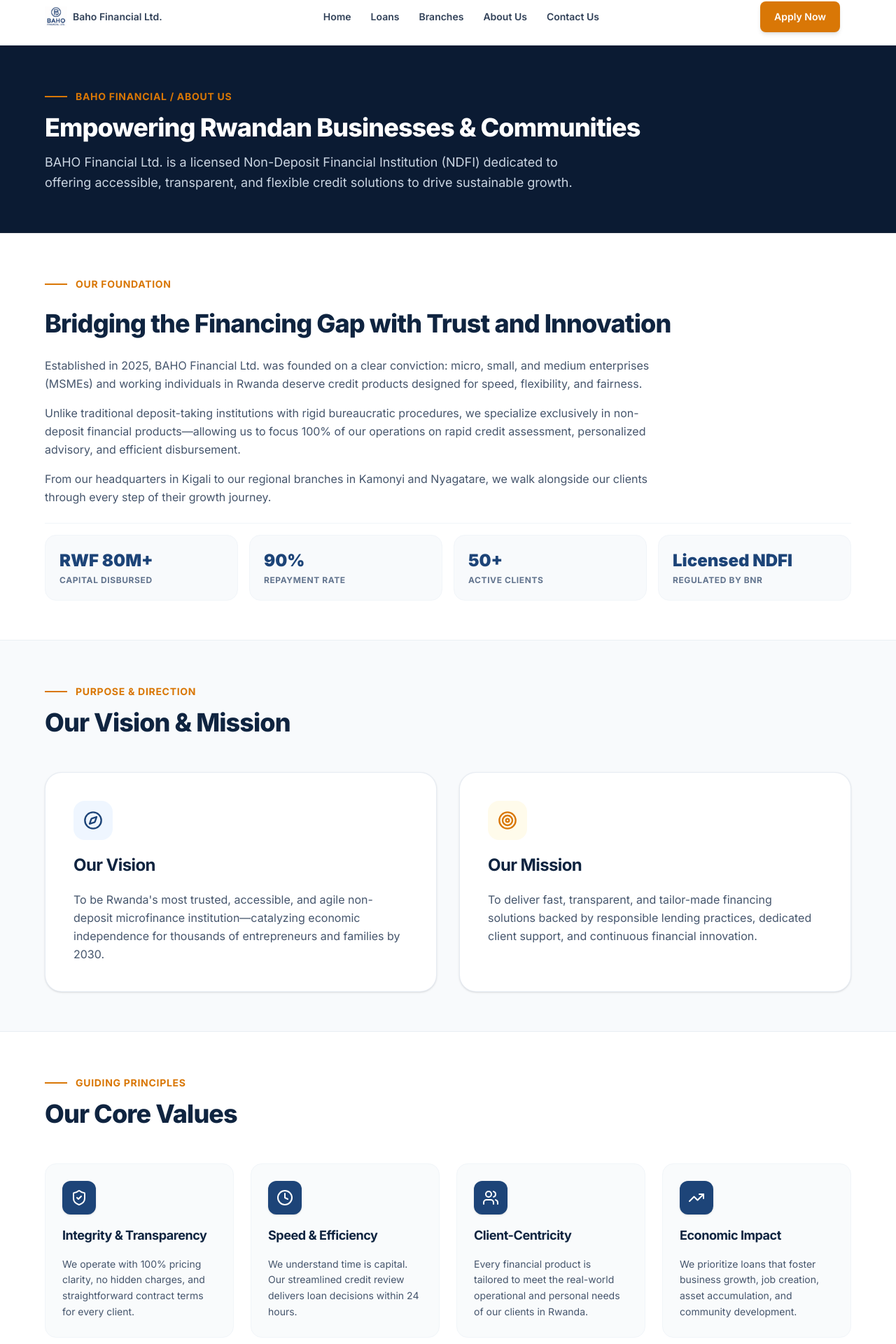
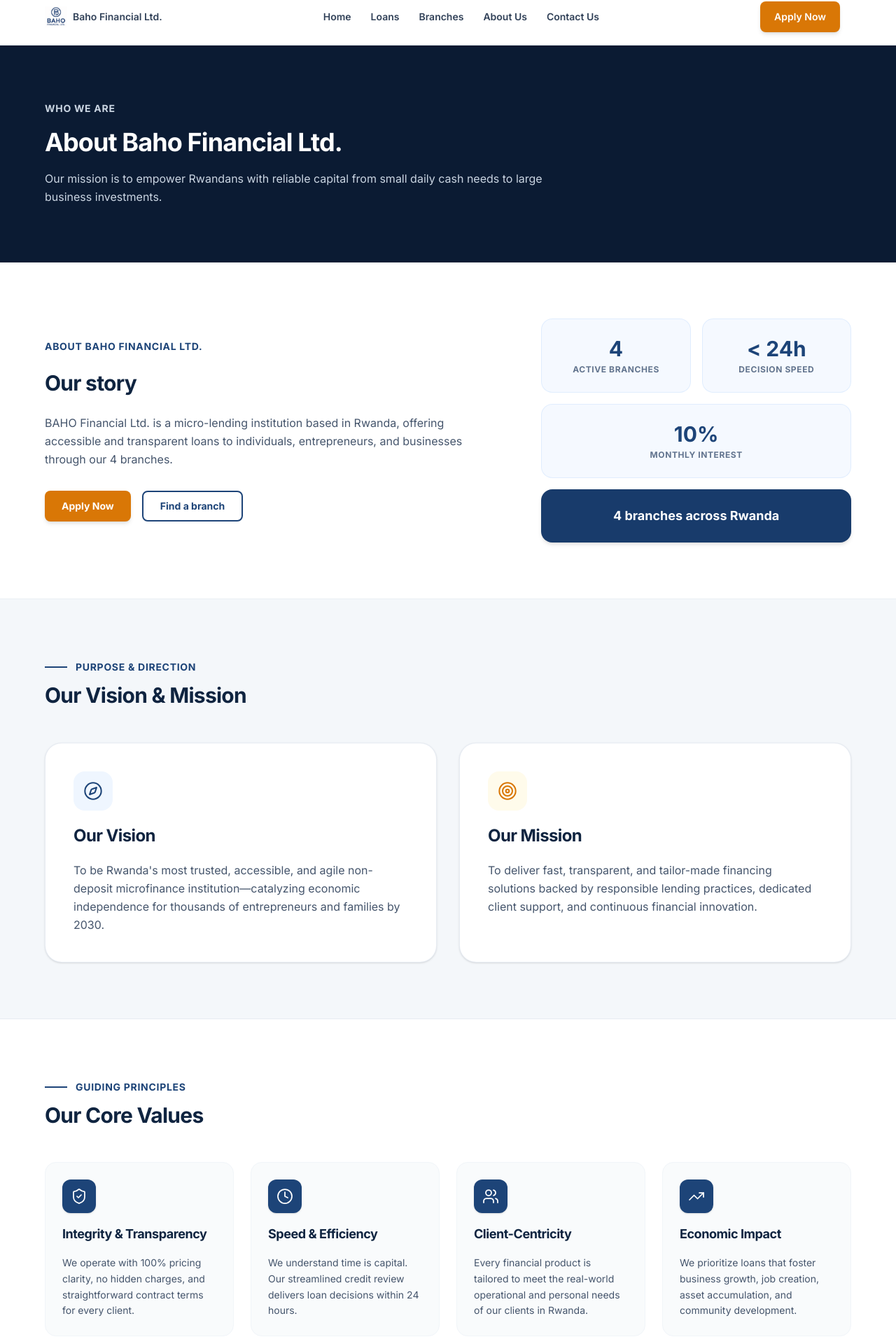
Before and after one commit to mutanganaben/baho-financial-website, a Next.js app in the folder frontend/: page /about in a window 1280 px wide. Shown: the part 16-1936 px from the top of the page at 70% size. Built offline with nearby package versions, Linux system fonts and the light colour scheme.

Commit message:
content(home): rewrite generic copy with specific language

```diff
--- a/frontend/app/about/page.tsx
+++ b/frontend/app/about/page.tsx
@@ -15,7 +15,7 @@ import {
   Users,
   TrendingUp,
   Clock,
-  User,
+  UserRound,
 } from "lucide-react";
 const CORE_VALUES = [
   {
@@ -73,22 +73,16 @@ const MILESTONES = [
 
 const LEADERSHIP_TEAM = [
   {
-    name: "Joshua Intwari",
-    role: "Managing Director & CEO",
-    bio: "Over 15 years of senior executive experience in Rwandan banking, microfinance risk management, and SME growth strategy.",
-    image: "",
+    role: "Operations and Business Manager",
+    department: "OPERATIONS AND BUSINESS MANAGER",
   },
   {
-    name: "Jacky",
-    role: "Operations and Business Manager",
-    bio: "Expert in retail lending, credit underwriting, and branch operations, driving 90%+ portfolio quality across all regions.",
-    image: "",
+    role: "Finance & Administration",
+    department: "FINANCE & ADMINISTRATION",
   },
   {
-    name: "Emmanuel",
-    role: "Finance & Administration Manager",
-    bio: "Specialist in regulatory compliance, NDFI financial governance, and financial consumer protection under BNR guidelines.",
-    image: "",
+    role: "Managing Director",
+    department: "MD",
   },
 ];
 
@@ -99,67 +93,79 @@ export default function AboutPage() {
 
       <main className="flex-1">
         {/* Section 1: Hero Banner */}
-        <section className="bg-[#0B1B33] text-white py-10 sm:py-12 lg:py-14 relative overflow-hidden border-b border-slate-800">
+        <section className="bg-[#0B1B33] text-white py-16 lg:py-20 relative overflow-hidden border-b border-slate-800">
           <div className="absolute inset-0 bg-[radial-gradient(ellipse_at_top_right,_var(--tw-gradient-stops))] from-blue-900/20 via-transparent to-transparent pointer-events-none" />
 
-          <Container className="relative z-10 space-y-3">
-            <div className="inline-flex items-center space-x-3 text-baho-gold font-bold text-xs sm:text-sm tracking-wider uppercase">
-              <span className="w-8 h-0.5 bg-baho-gold inline-block" />
-              <span>BAHO FINANCIAL / ABOUT US</span>
+          <Container className="relative z-10 space-y-4">
+            <div className="text-slate-300 font-bold text-xs sm:text-sm tracking-wider uppercase">
+              <span>Who we are</span>
             </div>
 
-            <h1 className="text-2xl sm:text-3xl lg:text-4xl font-extrabold tracking-tight text-white leading-tight max-w-4xl">
-              Empowering Rwandan Businesses & Communities
+            <h1 className="text-2xl sm:text-3xl lg:text-4xl font-bold tracking-tight text-white leading-tight max-w-4xl">
+              About Baho Financial Ltd.
             </h1>
 
-            <p className="text-base sm:text-lg text-slate-300 max-w-3xl font-normal leading-relaxed">
-              BAHO Financial Ltd. is a licensed Non-Deposit Financial Institution (NDFI) dedicated to offering accessible, transparent, and flexible credit solutions to drive sustainable growth.
+            <p className="text-sm sm:text-base text-slate-300 max-w-3xl font-normal leading-relaxed">
+              Our mission is to empower Rwandans with reliable capital from small daily cash needs to large business investments.
             </p>
           </Container>
         </section>
 
         {/* Section 2: Institutional Story & Overview */}
-        <section className="py-10 sm:py-12 lg:py-14 bg-white border-b border-slate-200/70">
-          <Container className="space-y-8">
-            {/* Story Content */}
-            <div className="space-y-6">
-              <div className="inline-flex items-center space-x-3 text-baho-gold font-bold text-xs sm:text-sm tracking-wider uppercase">
-                <span className="w-8 h-0.5 bg-baho-gold inline-block" />
-                <span>OUR FOUNDATION</span>
+        <section className="py-16 lg:py-20 bg-white border-b border-slate-200/70">
+          <Container>
+            <div className="grid grid-cols-1 lg:grid-cols-12 gap-12 lg:gap-16 items-center">
+              {/* Left Column: Story Content */}
+              <div className="lg:col-span-7 space-y-6">
+                <div className="text-baho-navy font-bold text-xs sm:text-sm tracking-wider uppercase">
+                  <span>ABOUT BAHO FINANCIAL LTD.</span>
                 </div>
 
-              <h2 className="text-2xl sm:text-3xl lg:text-4xl font-extrabold text-baho-navy-dark tracking-tight leading-tight">
-                Bridging the Financing Gap with Trust and Innovation
+                <h2 className="text-xl sm:text-2xl lg:text-3xl font-bold text-baho-navy-dark tracking-tight leading-tight">
+                  Our story
                 </h2>
 
-              <div className="space-y-4 text-slate-600 leading-relaxed font-normal text-sm sm:text-base max-w-4xl">
-                <p>
-                  Established in 2025, BAHO Financial Ltd. was founded on a clear conviction: micro, small, and medium enterprises (MSMEs) and working individuals in Rwanda deserve credit products designed for speed, flexibility, and fairness.
+                <p className="text-sm sm:text-base text-slate-600 leading-relaxed font-normal">
+                  BAHO Financial Ltd. is a micro-lending institution based in Rwanda, offering accessible and transparent loans to individuals, entrepreneurs, and businesses through our 4 branches.
                 </p>
-                <p>
-                  Unlike traditional deposit-taking institutions with rigid bureaucratic procedures, we specialize exclusively in non-deposit financial products—allowing us to focus 100% of our operations on rapid credit assessment, personalized advisory, and efficient disbursement.
-                </p>
-                <p>
-                  From our headquarters in Kigali to our regional branches in Kamonyi and Nyagatare, we walk alongside our clients through every step of their growth journey.
-                </p>
+
+                <div className="flex flex-wrap items-center gap-4 pt-2">
+                  <Link href="/apply">
+                    <Button variant="gold" size="md" className="font-bold px-6 py-2.5 shadow-md">
+                      Apply Now
+                    </Button>
+                  </Link>
+                  <Link href="/branches">
+                    <Button
+                      variant="outline"
+                      size="md"
+                      className="border-baho-navy text-baho-navy hover:bg-baho-navy hover:text-white font-bold px-6 py-2.5 transition-colors"
+                    >
+                      Find a branch
+                    </Button>
+                  </Link>
+                </div>
               </div>
 
-              <div className="grid grid-cols-2 sm:grid-cols-4 gap-4 pt-4 border-t border-slate-100">
-                <div className="p-5 rounded-2xl bg-slate-50 border border-slate-100 space-y-1">
-                  <div className="text-2xl font-black text-baho-navy">RWF 80M+</div>
-                  <div className="text-xs font-bold text-slate-500 uppercase tracking-wider">Capital Disbursed</div>
+              {/* Right Column: Stat Cards Grid */}
+              <div className="lg:col-span-5 grid grid-cols-1 sm:grid-cols-2 gap-4">
+                <div className="p-6 rounded-2xl bg-blue-50/60 border border-blue-100/80 space-y-1 text-center">
+                  <div className="text-2xl sm:text-3xl font-bold text-baho-navy">4</div>
+                  <div className="text-xs font-bold text-slate-500 uppercase tracking-wider">Active Branches</div>
                 </div>
-                <div className="p-5 rounded-2xl bg-slate-50 border border-slate-100 space-y-1">
-                  <div className="text-2xl font-black text-baho-navy">90%</div>
-                  <div className="text-xs font-bold text-slate-500 uppercase tracking-wider">Repayment Rate</div>
+
+                <div className="p-6 rounded-2xl bg-blue-50/60 border border-blue-100/80 space-y-1 text-center">
+                  <div className="text-2xl sm:text-3xl font-bold text-baho-navy">&lt; 24h</div>
+                  <div className="text-xs font-bold text-slate-500 uppercase tracking-wider">Decision Speed</div>
                 </div>
-                <div className="p-5 rounded-2xl bg-slate-50 border border-slate-100 space-y-1">
-                  <div className="text-2xl font-black text-baho-navy">50+</div>
-                  <div className="text-xs font-bold text-slate-500 uppercase tracking-wider">Active Clients</div>
+
+                <div className="p-6 rounded-2xl bg-blue-50/60 border border-blue-100/80 space-y-1 text-center sm:col-span-2">
+                  <div className="text-2xl sm:text-3xl font-bold text-baho-navy">10%</div>
+                  <div className="text-xs font-bold text-slate-500 uppercase tracking-wider">Monthly Interest</div>
                 </div>
-                <div className="p-5 rounded-2xl bg-slate-50 border border-slate-100 space-y-1">
-                  <div className="text-2xl font-black text-baho-navy">Licensed NDFI</div>
-                  <div className="text-xs font-bold text-slate-500 uppercase tracking-wider">Regulated by BNR</div>
+
+                <div className="sm:col-span-2 bg-[#183B6B] text-white rounded-2xl p-6 text-center shadow-md flex items-center justify-center">
+                  <div className="text-base sm:text-lg font-bold text-white">4 branches across Rwanda</div>
                 </div>
               </div>
             </div>
@@ -167,15 +173,15 @@ export default function AboutPage() {
         </section>
 
         {/* Section 3: Vision & Mission Cards */}
-        <section className="py-10 sm:py-12 lg:py-14 bg-slate-50 border-b border-slate-200/70">
+        <section className="py-16 lg:py-20 bg-[#f4f7fa] border-b border-slate-200/70">
           <Container className="space-y-12">
             <div className="space-y-3">
-              <div className="inline-flex items-center space-x-3 text-baho-gold font-bold text-xs sm:text-sm tracking-wider uppercase">
-                <span className="w-8 h-0.5 bg-baho-gold inline-block" />
+              <div className="inline-flex items-center space-x-3 text-baho-navy font-bold text-xs sm:text-sm tracking-wider uppercase">
+                <span className="w-8 h-0.5 bg-baho-navy inline-block" />
                 <span>PURPOSE & DIRECTION</span>
               </div>
 
-              <h2 className="text-2xl sm:text-3xl lg:text-4xl font-extrabold text-baho-navy-dark tracking-tight leading-tight">
+              <h2 className="text-xl sm:text-2xl lg:text-3xl font-bold text-baho-navy-dark tracking-tight leading-tight">
                 Our Vision & Mission
               </h2>
             </div>
@@ -184,7 +190,7 @@ export default function AboutPage() {
               {/* Vision Card */}
               <div className="bg-white p-8 sm:p-10 rounded-3xl border border-slate-200/80 shadow-sm space-y-5 hover:shadow-md transition-shadow relative overflow-hidden">
                 <div className="w-14 h-14 rounded-2xl bg-blue-50 text-baho-navy flex items-center justify-center">
-                  <Compass className="w-7 h-7" />
+                  <Compass className="w-7 h-7" strokeWidth={1.75} />
                 </div>
                 <h3 className="text-xl sm:text-2xl font-bold text-baho-navy-dark tracking-tight">
                   Our Vision
@@ -197,7 +203,7 @@ export default function AboutPage() {
               {/* Mission Card */}
               <div className="bg-white p-8 sm:p-10 rounded-3xl border border-slate-200/80 shadow-sm space-y-5 hover:shadow-md transition-shadow relative overflow-hidden">
                 <div className="w-14 h-14 rounded-2xl bg-amber-50 text-baho-gold flex items-center justify-center">
-                  <Target className="w-7 h-7" />
+                  <Target className="w-7 h-7" strokeWidth={1.75} />
                 </div>
                 <h3 className="text-xl sm:text-2xl font-bold text-baho-navy-dark tracking-tight">
                   Our Mission
@@ -211,15 +217,15 @@ export default function AboutPage() {
         </section>
 
         {/* Section 4: Core Values Grid */}
-        <section className="py-10 sm:py-12 lg:py-14 bg-white border-b border-slate-200/70">
+        <section className="py-16 lg:py-20 bg-white border-b border-slate-200/70">
           <Container className="space-y-12">
             <div className="space-y-3">
-              <div className="inline-flex items-center space-x-3 text-baho-gold font-bold text-xs sm:text-sm tracking-wider uppercase">
-                <span className="w-8 h-0.5 bg-baho-gold inline-block" />
+              <div className="inline-flex items-center space-x-3 text-baho-navy font-bold text-xs sm:text-sm tracking-wider uppercase">
+                <span className="w-8 h-0.5 bg-baho-navy inline-block" />
                 <span>GUIDING PRINCIPLES</span>
               </div>
 
-              <h2 className="text-2xl sm:text-3xl lg:text-4xl font-extrabold text-baho-navy-dark tracking-tight leading-tight">
+              <h2 className="text-xl sm:text-2xl lg:text-3xl font-bold text-baho-navy-dark tracking-tight leading-tight">
                 Our Core Values
               </h2>
             </div>
@@ -233,7 +239,7 @@ export default function AboutPage() {
                     className="p-6 rounded-2xl bg-slate-50/80 border border-slate-100 hover:border-baho-navy/20 hover:shadow-md transition-all space-y-4"
                   >
                     <div className="w-12 h-12 rounded-xl bg-baho-navy text-white flex items-center justify-center shadow-sm">
-                      <Icon className="w-6 h-6" />
+                      <Icon className="w-6 h-6" strokeWidth={1.75} />
                     </div>
                     <h3 className="text-lg font-bold text-baho-navy-dark tracking-tight">
                       {value.title}
@@ -249,15 +255,15 @@ export default function AboutPage() {
         </section>
 
         {/* Section 5: Corporate Journey & Milestones */}
-        <section className="py-10 sm:py-12 lg:py-14 bg-slate-50 border-b border-slate-200/70">
+        <section className="py-16 lg:py-20 bg-[#f4f7fa] border-b border-slate-200/70">
           <Container className="space-y-12">
             <div className="space-y-3">
-              <div className="inline-flex items-center space-x-3 text-baho-gold font-bold text-xs sm:text-sm tracking-wider uppercase">
-                <span className="w-8 h-0.5 bg-baho-gold inline-block" />
+              <div className="inline-flex items-center space-x-3 text-baho-navy font-bold text-xs sm:text-sm tracking-wider uppercase">
+                <span className="w-8 h-0.5 bg-baho-navy inline-block" />
                 <span>MILESTONES</span>
               </div>
 
-              <h2 className="text-2xl sm:text-3xl lg:text-4xl font-extrabold text-baho-navy-dark tracking-tight leading-tight">
+              <h2 className="text-xl sm:text-2xl lg:text-3xl font-bold text-baho-navy-dark tracking-tight leading-tight">
                 Our Journey So Far
               </h2>
             </div>
@@ -268,7 +274,7 @@ export default function AboutPage() {
                   key={idx}
                   className="bg-white p-6 rounded-2xl border border-slate-200/80 space-y-3 relative shadow-sm"
                 >
-                  <div className="inline-block px-3 py-1 bg-baho-gold/15 text-baho-gold font-extrabold text-xs rounded-full">
+                  <div className="inline-block px-3 py-1 bg-baho-navy/10 text-baho-navy font-extrabold text-xs rounded-full">
                     {item.year}
                   </div>
                   <h3 className="text-lg font-bold text-baho-navy-dark tracking-tight">
@@ -284,15 +290,15 @@ export default function AboutPage() {
         </section>
 
         {/* Section 6: Leadership Team */}
-        <section id="team" className="py-10 sm:py-12 lg:py-14 bg-white border-b border-slate-200/70">
+        <section id="team" className="py-16 lg:py-20 bg-white border-b border-slate-200/70">
           <Container className="space-y-12">
             <div className="space-y-3">
-              <div className="inline-flex items-center space-x-3 text-baho-gold font-bold text-xs sm:text-sm tracking-wider uppercase">
-                <span className="w-8 h-0.5 bg-baho-gold inline-block" />
+              <div className="inline-flex items-center space-x-3 text-baho-navy font-bold text-xs sm:text-sm tracking-wider uppercase">
+                <span className="w-8 h-0.5 bg-baho-navy inline-block" />
                 <span>LEADERSHIP</span>
               </div>
 
-              <h2 className="text-2xl sm:text-3xl lg:text-4xl font-extrabold text-baho-navy-dark tracking-tight leading-tight">
+              <h2 className="text-xl sm:text-2xl lg:text-3xl font-bold text-baho-navy-dark tracking-tight leading-tight">
                 Executive Leadership Team
               </h2>
               <p className="text-sm sm:text-base text-slate-600 font-normal leading-relaxed max-w-2xl">
@@ -300,43 +306,27 @@ export default function AboutPage() {
               </p>
             </div>
 
-            <div className="grid grid-cols-1 md:grid-cols-3 gap-8">
+            <div className="grid grid-cols-1 md:grid-cols-3 gap-6 lg:gap-8">
               {LEADERSHIP_TEAM.map((member, idx) => (
                 <div
                   key={idx}
-                  className="bg-white rounded-3xl border border-slate-200/80 overflow-hidden shadow-sm hover:shadow-xl hover:border-baho-navy/30 hover:-translate-y-1 transition-all duration-300 flex flex-col group"
+                  className="bg-white rounded-2xl border border-slate-200/80 overflow-hidden shadow-sm hover:shadow-md transition-all duration-300 flex flex-col group"
                 >
-                  <div className="relative aspect-[4/3] bg-gradient-to-b from-blue-50/80 to-slate-100/90 flex items-center justify-center overflow-hidden">
-                    {member.image ? (
-                      <Image
-                        src={member.image}
-                        alt={member.name}
-                        fill
-                        className="object-cover object-top group-hover:scale-105 transition-transform duration-500"
-                      />
-                    ) : (
-                      <div className="w-24 h-24 rounded-full bg-blue-100 text-baho-navy flex items-center justify-center group-hover:scale-105 transition-transform duration-500">
-                        <User className="w-12 h-12 stroke-[1.5]" />
+                  <div className="relative aspect-[4/3] bg-slate-100/90 flex items-center justify-center overflow-hidden border-b border-slate-100">
+                    <div className="w-16 h-16 sm:w-20 sm:h-20 flex items-center justify-center text-baho-navy transition-transform group-hover:scale-105 duration-300">
+                      <UserRound className="w-16 h-16 sm:w-20 sm:h-20 fill-current" strokeWidth={0} />
                     </div>
-                    )}
                   </div>
                   <div className="p-6 sm:p-7 flex-1 flex flex-col justify-between space-y-4 bg-white border-t border-slate-100">
-                    <div className="space-y-1.5">
-                      <h3 className="text-xl font-bold text-baho-navy-dark tracking-tight leading-snug group-hover:text-baho-navy transition-colors">
-                        {member.name}
+                    <div className="space-y-1">
+                      <h3 className="text-lg sm:text-xl font-bold text-baho-navy-dark tracking-tight leading-snug">
+                        {member.role}
                       </h3>
-                      <p className="text-sm font-semibold text-slate-700">
-                        {member.role}
-                      </p>
                     </div>
 
-                    <div className="pt-3 border-t border-slate-100">
-                      <span className="text-xs font-bold text-baho-gold tracking-wider uppercase">
-                        {member.role.includes("CEO")
-                          ? "EXECUTIVE MANAGEMENT"
-                          : member.role.includes("Operations")
-                            ? "OPERATIONS & BUSINESS"
-                            : "FINANCE & ADMINISTRATION"}
+                    <div>
+                      <span className="text-xs font-bold text-blue-600 tracking-wider uppercase">
+                        {member.department}
                       </span>
                     </div>
                   </div>
```
Lines whose indentation alone changed are shown as unchanged.
